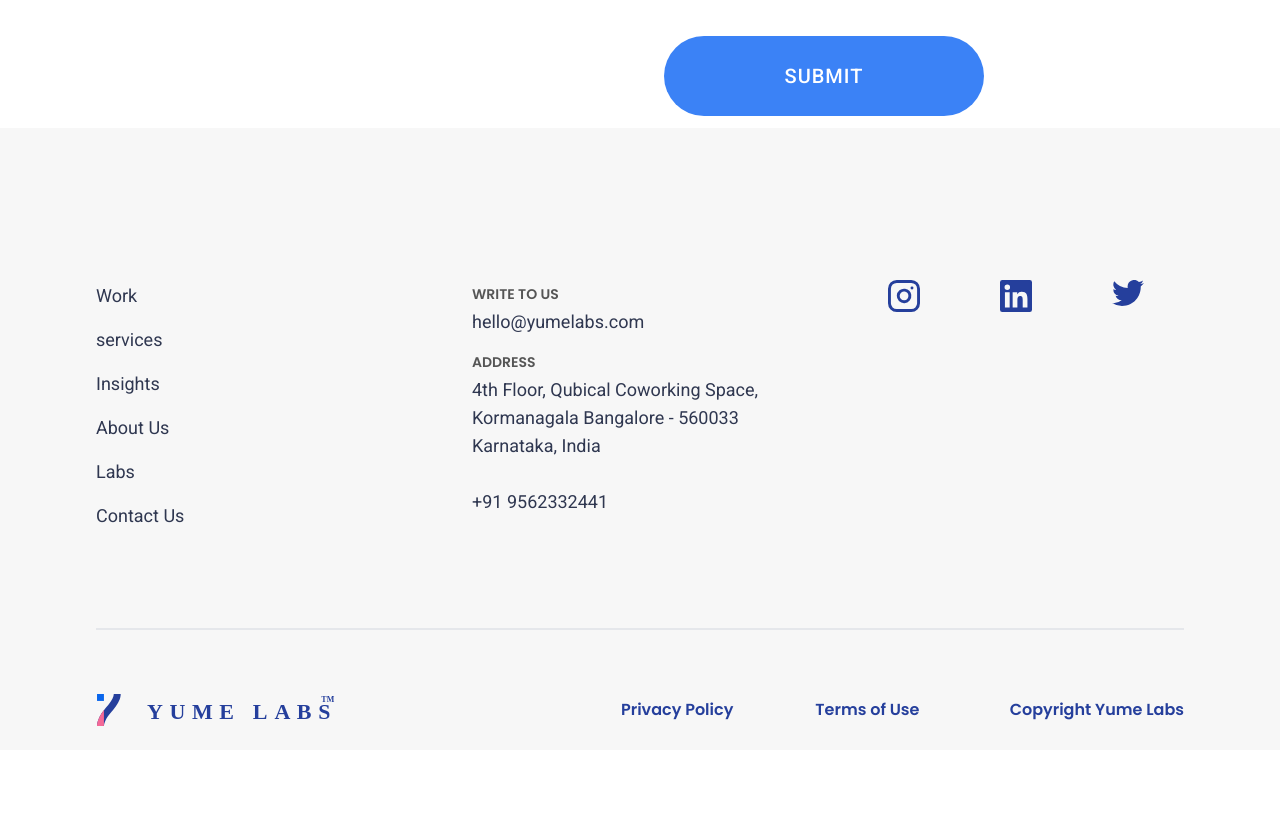
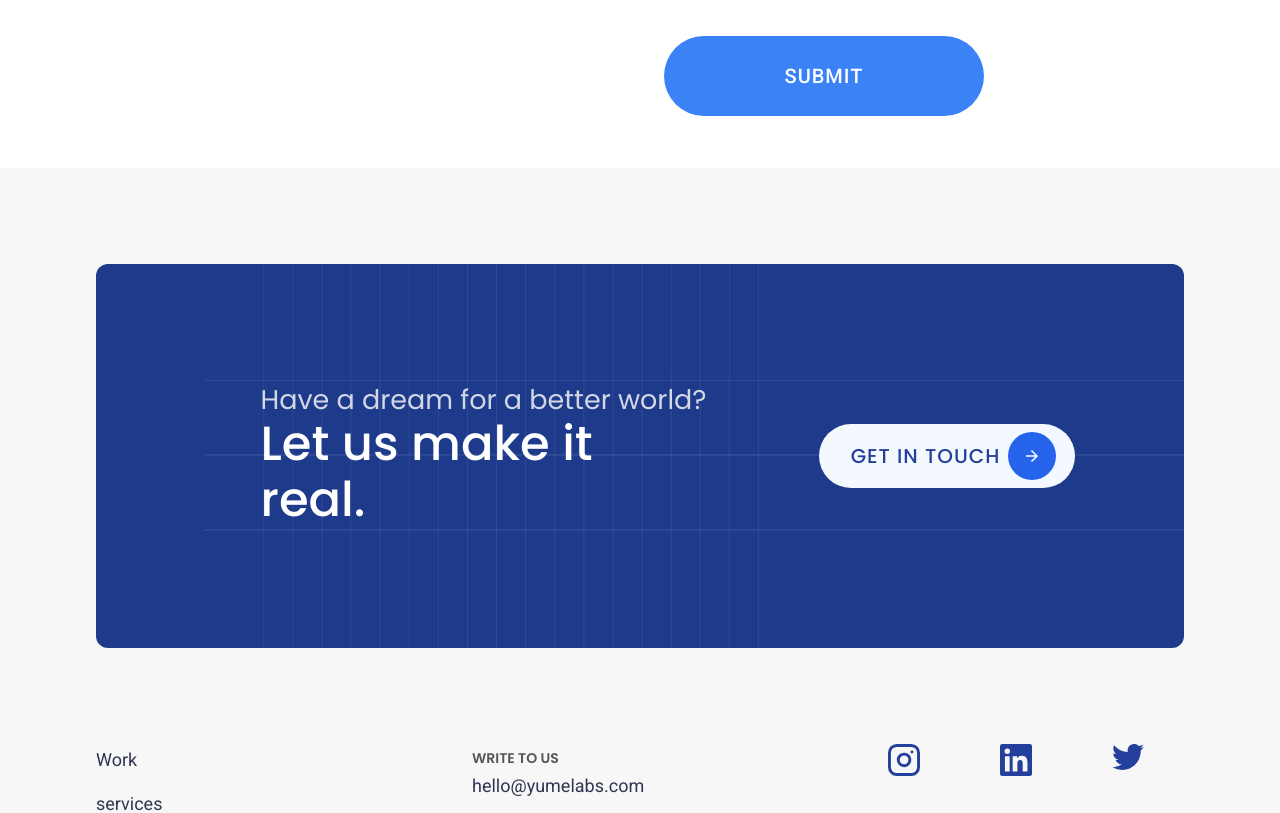
Before and after one commit to primathonacademy/august-batch-live-project-, a React (Vite) app: page /contact in a window 1280 px wide. Shown: the part 1660-2473 px from the top of the page. Before the commit the page ends 2410 px from the top, so only its background shows below. Built offline with nearby package versions, Linux system fonts and the light colour scheme; a web font is replaced by a local one.

Commit message:
[BugFix]: Fix and add getintouch section in footer

```diff
--- a/src/Layout.jsx
+++ b/src/Layout.jsx
@@ -1,15 +1,28 @@
 import { Outlet } from 'react-router-dom';
+import { useEffect, useState } from 'react';
 import Header from './components/Header';
 import Footer from './components/Footer';
+import GetTouch from './components/GetTouch';
 
 function Layout() {
+    const [screenSize, setScreenSize] = useState(window.innerWidth);
+    useEffect(() => {
+        const handleResize = () => {
+            setScreenSize(window.innerWidth);
+        };
+        window.addEventListener('resize', handleResize);
+        return () => window.removeEventListener('resize', handleResize);
+    }, []);
     return (
         <>
             <Header />
             <main className="overflow-hidden">
                 <Outlet />
             </main>
-            <Footer />
+            <div className="bg-gray-75 pt-16 lg:pt-24 lg:mt-10">
+                <GetTouch screenSize={screenSize} />
+                <Footer />
+            </div>
         </>
     );
 }
--- a/src/components/Footer.jsx
+++ b/src/components/Footer.jsx
@@ -8,7 +8,7 @@ import NavLinks from './NavLinks';
 
 const Footer = () => {
     return (
-        <footer className="w-full mt-auto bg-gray-75 px-5 py-5 lg:py-0 md:w-full md:px-14 md:pt-20 lg:px-20 lg:pt-24 xl:px-24 2xl:px-28 2xl:pt-28  3xl:px-45.5">
+        <footer className="w-full mt-auto px-5 pb-5 lg:py-0 md:w-full md:px-14 lg:px-20  xl:px-24 2xl:px-28 3xl:px-45.5">
             <section className="mb-10 grid grid-cols-1 md:grid-cols-2 lg:grid-cols-3 gap-10 border-b-2 border-opacity-80 pb-10 pt-14 text-slate-725  md:pb-20 lg:pb-24 2xl:pb-28">
                 <div className="flex items-center ">
                     <NavLinks />
--- a/src/components/GetTouch.jsx
+++ b/src/components/GetTouch.jsx
@@ -1,33 +1,48 @@
+import PropTypes from 'prop-types';
 import HeroBackground from '../assets/images/hero-background.svg';
 import RightArrowIcon from '../assets/icons/arrow-right-icon.svg';
 
-const GetTouch = () => {
+const GetTouch = ({ screenSize }) => {
     return (
-        <div className="bg-white  md:pb-16 md:px-14 lg:pb-20 xl:pb-24 xl:px-24 lg:px-20 2xl:pb-28 2xl:px-28 px-5 mt-24 3xl:px-45.5">
-            <section className="flex flex-row w-full bg-blue-900 p-3 rounded-lg md:rounded-xl relative overflow-hidden">
-                <div className="absolute left-0  top-28 lg:top-20 xl:top-32 2xl:top-40 3xl:top-43.5  gap-11 md:gap-11 lg:gap-16 xl:gap-16 2xl:gap-24 w-full border-fade-white opacity-20"></div>
-                <div className="absolute top-0 -left-32  md:left-7 lg:left-8 xl:left-9 2xl:left-10 flex items-center gap-2 lg:gap-5 xl:gap-6 2xl:gap-7"></div>
-                <div
-                    className="gap-1 xl:items-start py-16 xl:py-24 2xl:py-32 lg:pl-24 2xl:pl-28 lg:pr-10 xl:gap-1 2xl:gap-4 items-center w-full relative bg-cover"
-                    style={{ backgroundImage: `url(${HeroBackground})`, opacity: 1 }}>
-                    <p className="font-poppins text-white opacity-80 lg:self-start text-start text-sm lg:text-2xl xl:text-2.5xl w-48 lg:w-72 xl:w-full md:leading-6 lg:leading-8">
-                        Have a dream for a better world?
-                    </p>
-                    <h2 className="flex justify-center lg:justify-start items-start text-4xl lg:text-5xl xl:text-6.5xl 2xl:text-7.5xl font-poppins leading-tight lg:leading-13 xl:leading-18 2xl:leading-24 text-white font-medium w-48 lg:w-full 2xl:w-137.5">
-                        Let us make it real.
-                    </h2>
-                </div>
-                <div className="md:hover:from-blue-100 hover:to-pink-200 w-full flex justify-center items-center pt-5 pb-5 z-10">
-                    <span className="flex items-center justify-center cursor-pointer gap-8 xs:gap-14 2xl:gap-16 py-1 xl:py-2 pl-5 xl:pl-12 2xl:pl-16 bg-gray-200 rounded-full hover:bg-gradient-to-r hover:from-blue-100 hover:to-pink-200">
-                        <h1 className="text-blue-600 text-sm md:text-base xl:text-xl font-semibold">GET IN TOUCH</h1>
-                        <div className="flex items-center justify-center rounded-full p-4 xl:p-6 mr-1 xs:mr-1.5 xl:mr-2 bg-blue-600 hover:bg-gradient-to-r from-blue-500 to-pink-500">
-                            <img src={RightArrowIcon} alt="Right Arrow Icon" className="w-4 h-4 hover:scale-125" />
+        <div className="md:px-14 xl:px-24 lg:px-20 2xl:px-28 px-5 3xl:px-45.5 xl:mb-10">
+            <section className="flex flex-col w-full bg-blue-900 p-3 rounded-lg md:rounded-xl overflow-hidden relative h-137 lg:h-96">
+                <div className="gap-1 xl:items-start py-16 xl:py-24 2xl:py-32 lg:pl-24 2xl:pl-28 lg:pr-10 xl:gap-1 2xl:gap-4 items-center w-full bg-cover h-full">
+                    <img
+                        src={HeroBackground}
+                        alt="get in touch background grid lines"
+                        className="absolute top-0 object-cover bg-center h-full"
+                    />
+
+                    <div className="h-full flex flex-col justify-around items-center mt-10 lg:flex-row lg:items-center lg:pb-20">
+                        <div>
+                            <p className="font-poppins text-white opacity-80 lg:self-start text-start text-2xl lg:text-2xl xl:text-2.5xl w-60 lg:w-72 xl:w-full md:leading-6 lg:leading-8">
+                                Have a dream for a better world?
+                            </p>
+
+                            <h2 className="text-4xl lg:text-5xl xl:text-6.5xl font-poppins leading-tight lg:leading-13 text-white font-medium w-48 lg:w-96">
+                                Let us make it real.
+                            </h2>
                         </div>
-                    </span>
+
+                        <div className="flex items-center justify-center bg-zinc-75 rounded-full h-14 min-w-52 lg:w-64 lg:h-16 button-div mt-32 lg:mt-0 cursor-pointer z-10">
+                            <button className="text-md lg:text-xl text-blue-850 font-poppins font-medium ml-5 tracking-wider button">
+                                {screenSize < 1024 ? 'ALL OUR SERVICES' : 'GET IN TOUCH'}
+                            </button>
+
+                            <div
+                                className="w-12 h-12 bg-blue-600
+                    rounded-full flex justify-center item-center mx-2 button-arrow">
+                                <img src={RightArrowIcon} alt="right direction arrow" className="w-3" />
+                            </div>
+                        </div>
+                    </div>
                 </div>
             </section>
         </div>
     );
 };
+GetTouch.propTypes = {
+    screenSize: PropTypes.number.isRequired
+};
 
 export default GetTouch;
--- a/src/index.css
+++ b/src/index.css
@@ -8,3 +8,21 @@
         font-family: 'Roboto', system-ui, sans-serif;
     }
 }
+
+@layer components {
+    .button-div {
+        @apply transition-all duration-300 ease-in-out;
+    }
+
+    .button-div:hover {
+        background: linear-gradient(to right, #f4f8ff, #ffeaf1);
+    }
+
+    .button-div:hover .button-arrow {
+        background: linear-gradient(to right, #f46997, #0a66ec);
+    }
+
+    .button-div:hover .button-arrow img {
+        transform: translateX(1px);
+    }
+}
```
